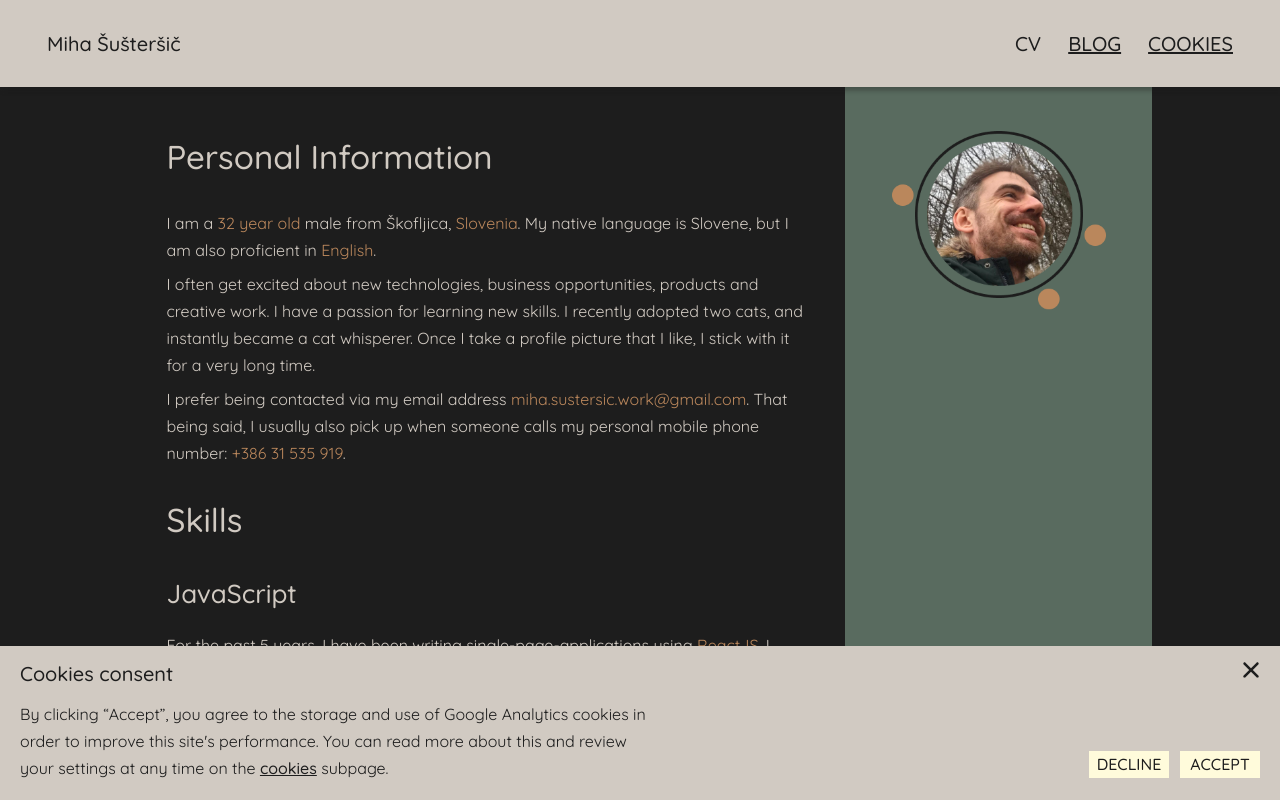
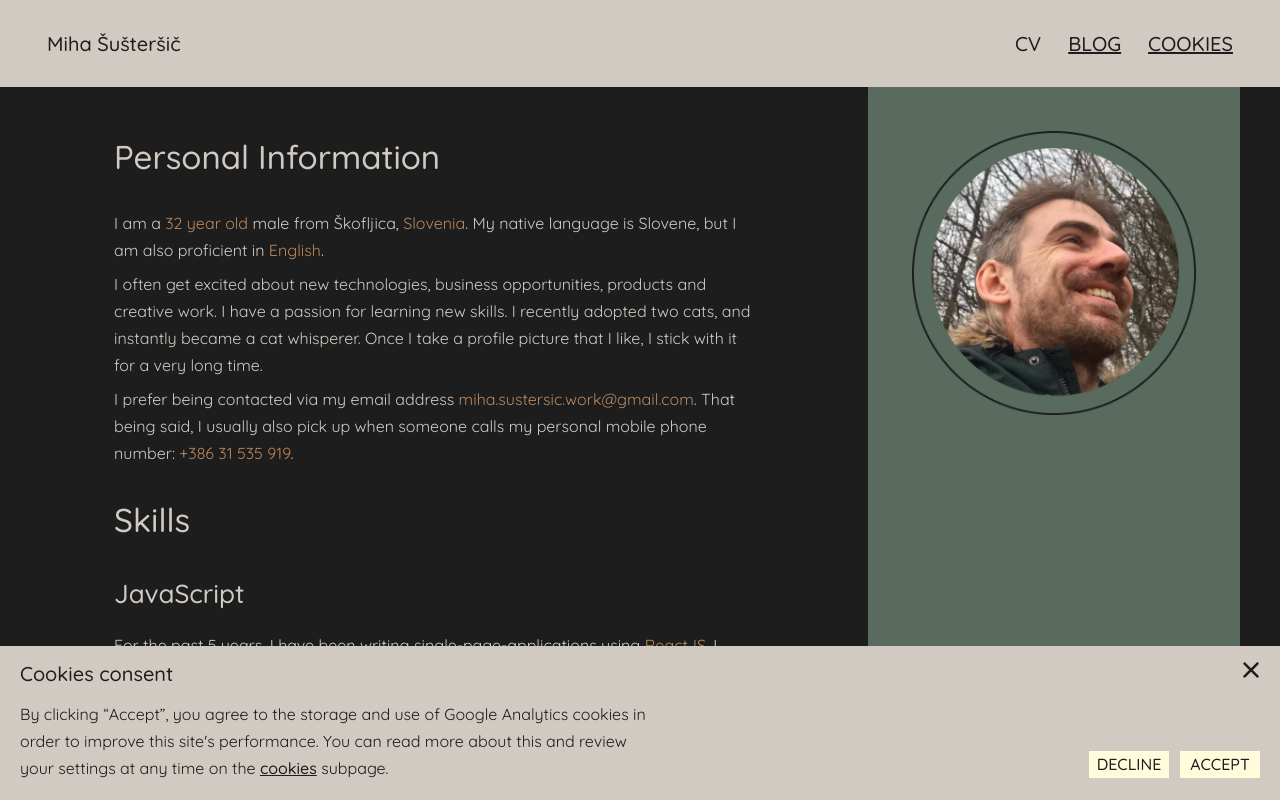
Before and after one commit to Shooshte/curriculum, a Next.js app: page /curriculum in a window 1280 px wide. Built offline with nearby package versions, Linux system fonts and the light colour scheme; no server answers.

Commit message:
CV sidebar, layout
- curriculum layout scales up to 1240px
- Adjusted sidebar content accordingly
- made the sidebar sticky so the image is always visible

```diff
--- a/pages/curriculum/curriculum.module.scss
+++ b/pages/curriculum/curriculum.module.scss
@@ -1,8 +1,17 @@
 @import "styles/_variables";
 
 .container {
-  max-width: 1024px;
+  max-width: $max-content-width;
+  width: 100%;
+}
+
+.cvContent {
   margin: 0 auto;
+  padding: map-get($spacing-sizes, "1") map-get($spacing-sizes, "2");
+}
+
+.lastText {
+  margin-bottom: map-get($spacing-sizes, "3");
 }
 
 .section {
@@ -13,23 +22,25 @@
   display: none;
 }
 
-@media only screen and (min-width: 1024px) {
+@media only screen and (min-width: 1023px) {
   .container {
     display: grid;
-    grid-template-columns: auto 307px;
+    grid-template-columns: 0.7002fr 0.2998fr;
   }
   .sidebar {
     align-items: flex-start;
     background-color: $accent-dark-green;
     display: flex;
+    height: calc(
+      100vh - map-get($spacing-sizes, "1") - map-get($spacing-sizes, "1") - 87px
+    );
     justify-content: center;
     padding: map-get($spacing-sizes, "1");
+    position: sticky;
+    right: 0;
+    top: 0;
     width: calc(
       100% - map-get($spacing-sizes, "1") - map-get($spacing-sizes, "1")
     );
   }
 }
-
-.lastText {
-  margin-bottom: map-get($spacing-sizes, "3");
-}
--- a/pages/curriculum/index.tsx
+++ b/pages/curriculum/index.tsx
@@ -16,8 +16,8 @@ const Home = () => (
       ></meta>
     </Head>
 
-    <div className={`${styles.container}`}>
-      <div className="content-container">
+    <div className={styles.container}>
+      <div className={styles.cvContent}>
         <section className={styles.section} data-testid="personal-information">
           <h2 className="heading-2">Personal Information</h2>
           <p className="text">
@@ -236,11 +236,9 @@ const Home = () => (
         /> */}
         <Image
           alt="Portrait photo of Miha Šušteršič"
-          height={179.12}
-          layout="fixed"
+          layout="intrinsic"
           src={profileSrc}
           quality={100}
-          width={214.9}
         />
       </div>
     </div>
```
Also changed, not shown: public/images/CV/ProfilePicture.png.
